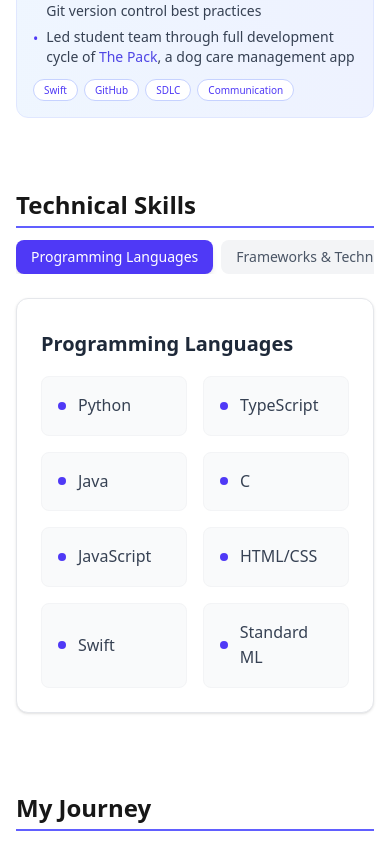
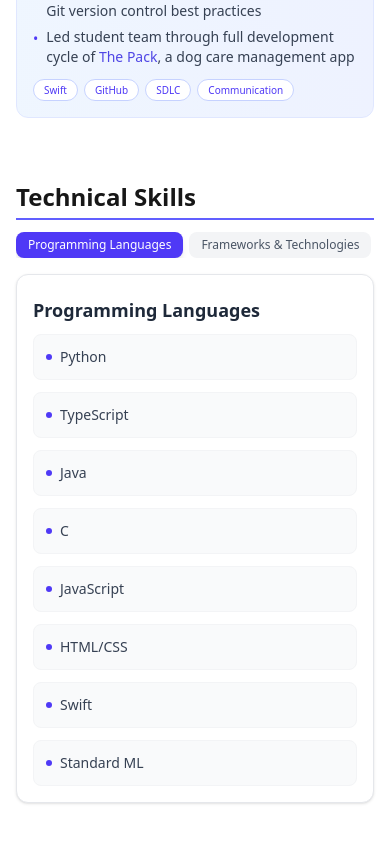
Before and after one commit to estulpz202/personal-website, a Next.js app: page /about in a window 390 px wide. Shown: the part 880-1723 px from the top of the page. Built offline with nearby package versions, Linux system fonts and the light colour scheme.

Commit message:
Refactor SkillsSection for improved styling and responsiveness.

```diff
--- a/src/components/skills/SkillsSection.tsx
+++ b/src/components/skills/SkillsSection.tsx
@@ -11,20 +11,24 @@ export default function SkillsSection() {
   const [activeTab, setActiveTab] = useState<string>('languages');
 
   return (
-    <section className="py-7 fade-in-up">
+    <section className="py-5 sm:py-6 md:py-7">
       <SectionHeader title="Technical Skills" />
 
-      {/* Skills Navigation */}
-      <div className="flex overflow-x-auto mb-6 gap-2">
+      {/* Skills Navigation - Scrollable tabs */}
+      <div className="flex overflow-x-auto mb-4 sm:mb-5 md:mb-6 gap-1.5 sm:gap-2 no-scrollbar">
         {Object.entries(skillsData).map(([key, data]) => (
           <button
             key={key}
             onClick={() => setActiveTab(key)}
-            className={`px-3.75 py-1.75 text-sm font-medium whitespace-nowrap transition-all duration-200 rounded-lg ${
-              activeTab === key
-                ? 'border-indigo-600 bg-indigo-600 text-white shadow-md'
-                : 'bg-gray-100 text-gray-600 hover:bg-gray-200 hover:shadow-sm'
-            }`}
+            className={`
+              px-3 py-1.25 sm:px-3.75 sm:py-1.75 text-xs sm:text-sm font-medium
+              whitespace-nowrap transition-all duration-200 rounded-lg
+              ${
+                activeTab === key
+                  ? 'border-indigo-600 bg-indigo-600 text-white shadow-md'
+                  : 'bg-gray-100 text-gray-600 hover:bg-gray-200 hover:shadow-sm'
+              }
+            `}
           >
             {data.title}
           </button>
@@ -32,18 +36,22 @@ export default function SkillsSection() {
       </div>
 
       {/* Skills Content */}
-      <div className="bg-white rounded-xl shadow-sm border border-gray-200 pb-6 pr-6 pl-6 pt-2">
-        <h3 className="text-xl font-semibold text-gray-800 mt-4 mb-6">
+      <div className="bg-white rounded-xl shadow-sm border border-gray-200 pb-4 px-4 pt-0 sm:pb-5 sm:px-5 md:pt-1 md:pb-6 md:px-6 md:pt-2">
+        <h3 className="text-lg sm:text-xl font-semibold text-gray-800 mt-3 sm:mt-4 mb-4 sm:mb-5 md:mb-6">
           {skillsData[activeTab].title}
         </h3>
-        <div className="grid grid-cols-2 md:grid-cols-3 lg:grid-cols-4 gap-4 mt-5">
+
+        <div className="grid grid-cols-1 xs:grid-cols-2 md:grid-cols-3 lg:grid-cols-4 gap-3 sm:gap-4 mt-3 sm:mt-4">
           {skillsData[activeTab].skills.map((skill) => (
             <div
               key={skill.name}
-              className="bg-gray-50 rounded-lg p-4 border border-gray-100 flex items-center gap-3 hover:border-indigo-200 transition-colors"
+              className="
+                bg-gray-50 rounded-lg p-3 sm:p-4 border border-gray-100
+                flex items-center gap-2 sm:gap-3 hover:border-indigo-200 transition-colors\
+              "
             >
-              <div className="w-2 h-2 rounded-full bg-indigo-600"></div>
-              <span className="text-gray-700">{skill.name}</span>
+              <div className="w-1.5 h-1.5 sm:w-2 sm:h-2 rounded-full bg-indigo-600"></div>
+              <span className="text-sm sm:text-base text-gray-700">{skill.name}</span>
             </div>
           ))}
         </div>
```
